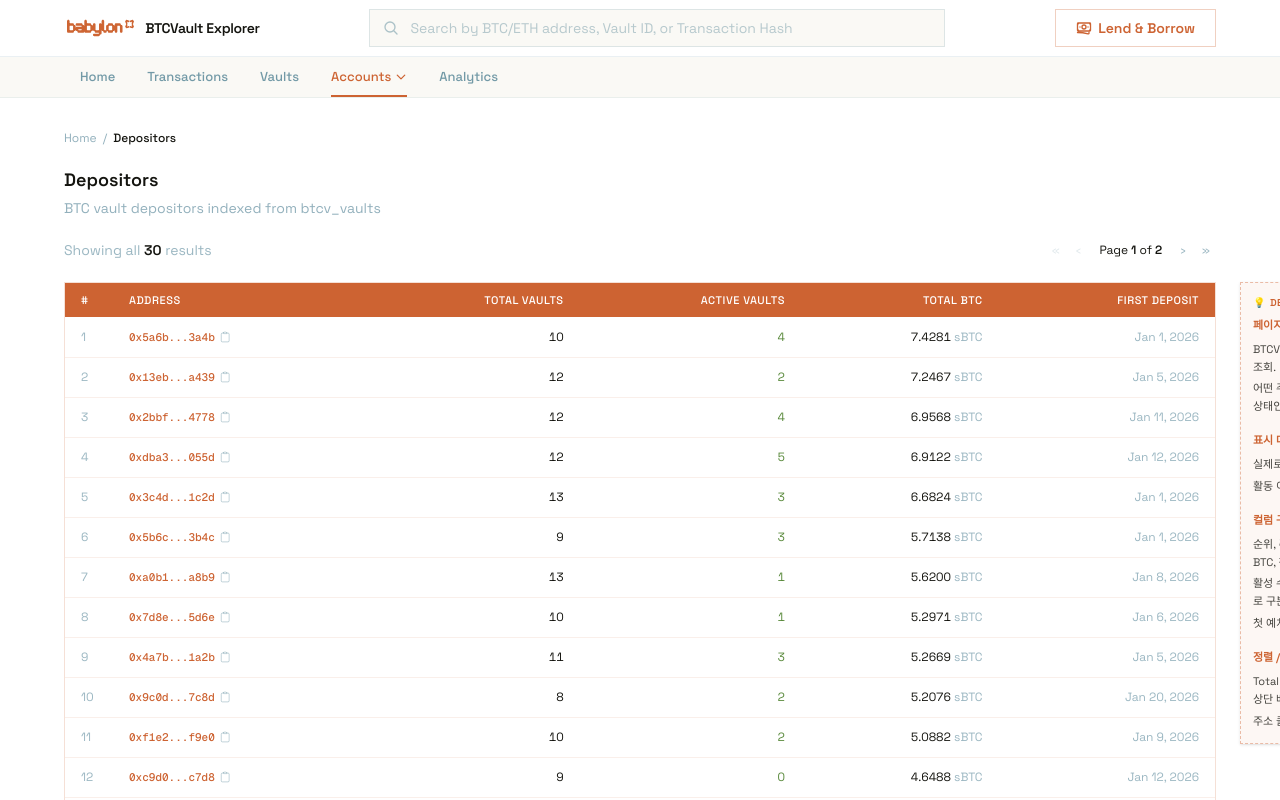
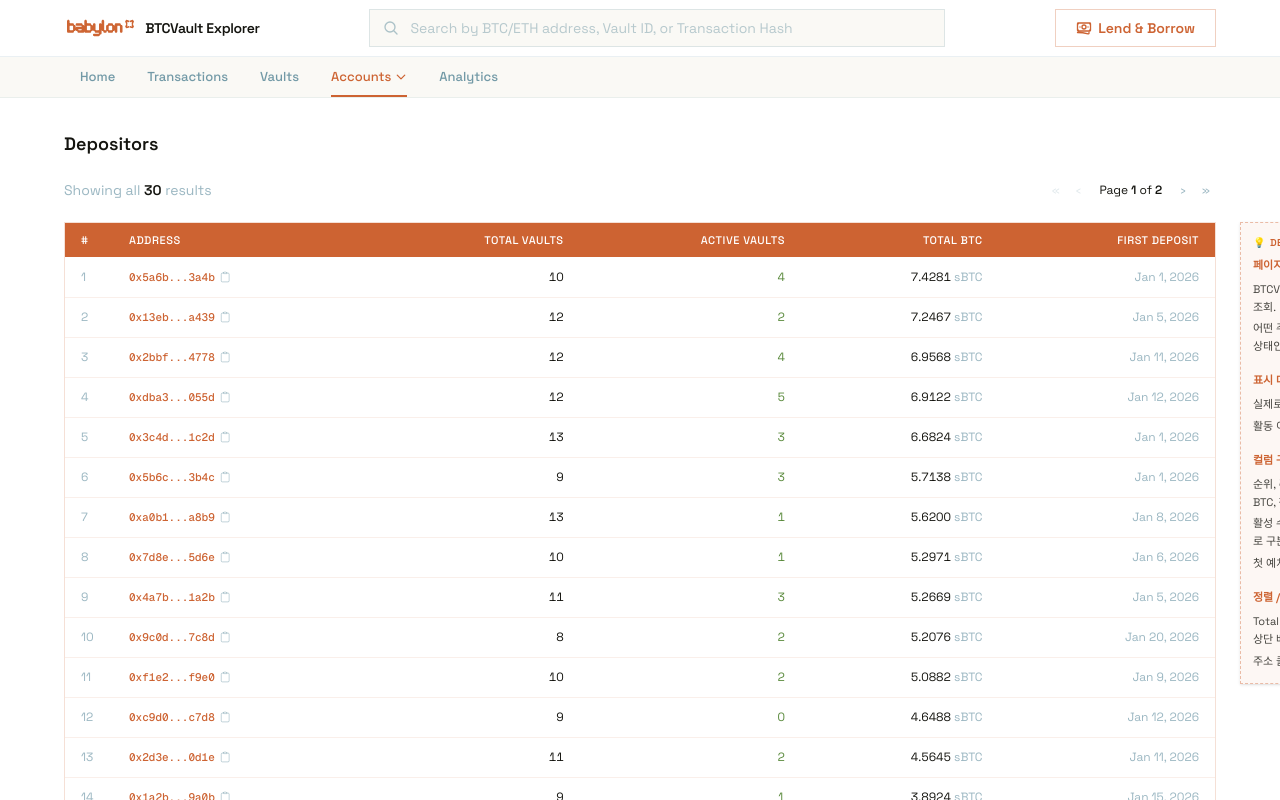
Before and after one commit to sookeyhub/babylon-btcvault-explorer, a Next.js app: page /depositors in a window 1280 px wide. Shown: the top 800 px of the page. Built offline with nearby package versions, Linux system fonts and the light colour scheme.

Commit message:
설명제거

```diff
--- a/src/app/accounts/page.tsx
+++ b/src/app/accounts/page.tsx
@@ -582,12 +582,7 @@ export default function AccountsPage() {
         </DevNoteSection>
       </DevNote>
       {/* ── Page title ─────────────────────────────────────────────────── */}
-      <div>
-        <h1 className="text-lg font-semibold text-[#14140f]">Accounts</h1>
-        <p className="mt-1 text-sm text-[#387085]/60">
-          Network participants across depositors, providers, and DeFi applications
-        </p>
-      </div>
+      <h1 className="text-lg font-semibold text-[#14140f]">Accounts</h1>
 
       {/* ── Account dashboard ──────────────────────────────────────────── */}
       <AccountDashboard />
--- a/src/app/depositors/page.tsx
+++ b/src/app/depositors/page.tsx
@@ -43,20 +43,8 @@ export default function DepositorsPage() {
 
   return (
     <div className="mx-auto max-w-[1200px] space-y-5 px-4 py-8 sm:px-6">
-      {/* Breadcrumb */}
-      <nav className="flex items-center gap-1.5 text-xs text-[rgba(56,112,133,0.55)]">
-        <Link href="/" className="transition-colors hover:text-[#cd6332]">Home</Link>
-        <span>/</span>
-        <span className="font-medium text-[#14140f]">Depositors</span>
-      </nav>
-
       {/* Title */}
-      <div>
-        <h1 className="text-lg font-semibold text-[#14140f]">Depositors</h1>
-        <p className="mt-1 text-sm text-[rgba(56,112,133,0.55)]">
-          BTC vault depositors indexed from btcv_vaults
-        </p>
-      </div>
+      <h1 className="text-lg font-semibold text-[#14140f]">Depositors</h1>
 
       {/* Results count + Pagination */}
       <div className="flex items-center justify-between">
--- a/src/app/providers/page.tsx
+++ b/src/app/providers/page.tsx
@@ -43,20 +43,8 @@ export default function ProvidersPage() {
 
   return (
     <div className="mx-auto max-w-[1200px] space-y-5 px-4 py-8 sm:px-6">
-      {/* Breadcrumb */}
-      <nav className="flex items-center gap-1.5 text-xs text-[rgba(56,112,133,0.55)]">
-        <Link href="/" className="transition-colors hover:text-[#cd6332]">Home</Link>
-        <span>/</span>
-        <span className="font-medium text-[#14140f]">Providers</span>
-      </nav>
-
       {/* Title */}
-      <div>
-        <h1 className="text-lg font-semibold text-[#14140f]">Providers</h1>
-        <p className="mt-1 text-sm text-[rgba(56,112,133,0.55)]">
-          Vault infrastructure operators indexed from btcv_provider_events
-        </p>
-      </div>
+      <h1 className="text-lg font-semibold text-[#14140f]">Providers</h1>
 
       {/* Results count + Pagination */}
       <div className="flex items-center justify-between">
```
